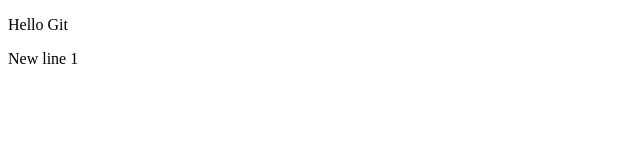
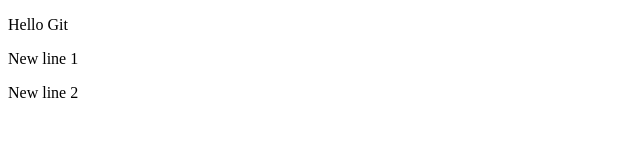
Before and after one commit to OlgaBezginova/Learning-Git, a plain HTML site: page index.html in a window 1280 px wide. Shown: the full height of the page, 0-640 px from the left. Drawn offline with Linux system fonts and the light colour scheme.

Commit message:
New line 2 - second commit to master

```diff
--- a/index.html
+++ b/index.html
@@ -7,5 +7,6 @@
 <body>
 	<p>Hello Git</p>
 	<p>New line 1</p>
+	<p>New line 2</p>
 </body>
 </html>
```
